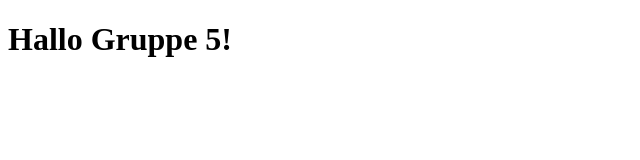
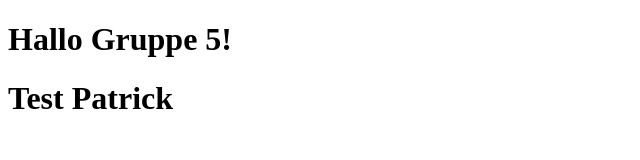
Before and after one commit to TomEsDE/weekly-one, a plain HTML site: page index.html in a window 1280 px wide. Shown: the whole page, without its empty margins (0-640 px from the left). Drawn offline with Linux system fonts and the light colour scheme.

Commit message:
Test Patrick

```diff
--- a/index.html
+++ b/index.html
@@ -8,5 +8,6 @@
 </head>
 <body>
     <h1>Hallo Gruppe 5!</h1>
+    <h1>Test Patrick</h1>
 </body>
 </html>
```
